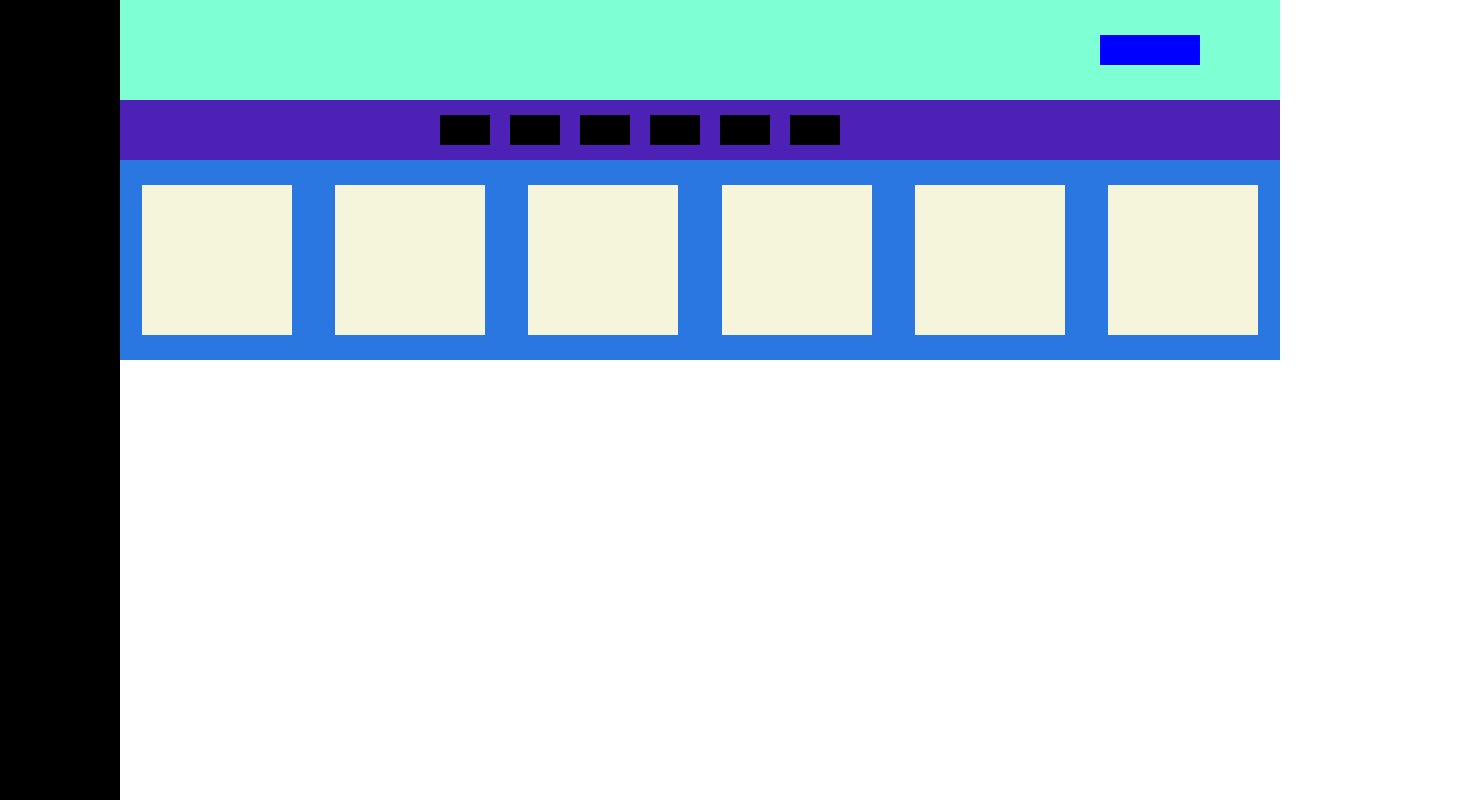
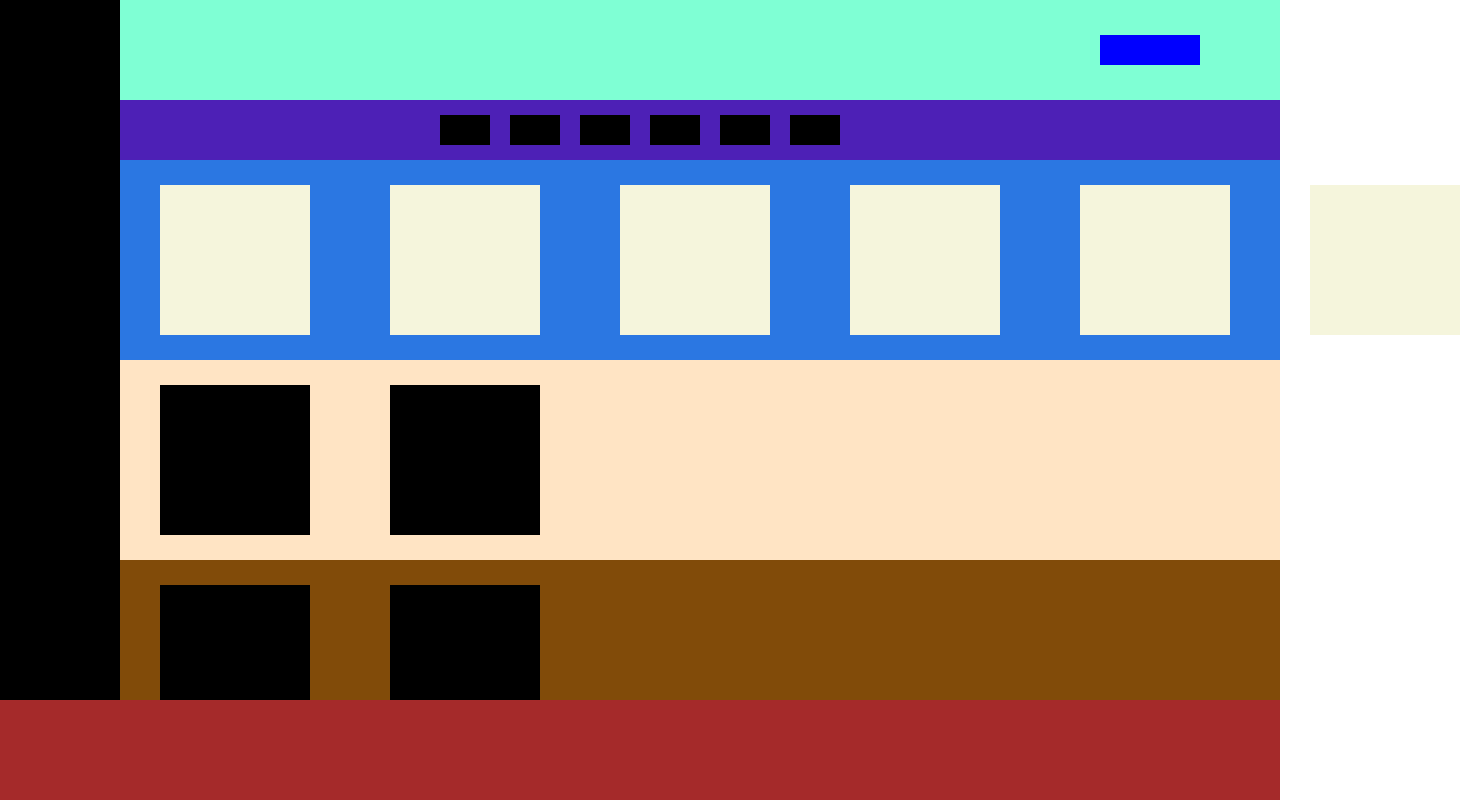
Before and after one commit to AnnaDAlessandro/-html-css-spotifyweb, a plain HTML site: page index.html in a window 1280 px wide. Shown: the whole page, 1460 px wide, since content can reach past the window. Drawn offline with Linux system fonts and the light colour scheme.

Commit message:
Fine creazione blocchi

```diff
--- a/index.html
+++ b/index.html
@@ -68,15 +68,14 @@
             </figure>
 
         </div>
-      </div>
-     <div class="parte2">
-      <div class="sinister">
 
       </div>
     </div>
+    <footer>
+        <div class="sinister">
 
-
-    </div>
+        </div>
+    </footer>
 
 
 
--- a/style.css
+++ b/style.css
@@ -61,8 +61,9 @@
     background-color: rgb(43, 119, 226);
     width: 100%;
     align-items: center;
-    justify-content: space-around;
-    padding-left: 120px;
+    padding-inline: 160px;
+    gap: 80px;
+    justify-content: flex-start;
 }
 
 .recently-played figure{
@@ -72,3 +73,54 @@
     background-color: beige;
 
 }
+.john-doe{
+    display: flex;
+    height: 200px;
+    background-color: bisque;
+    width: 100%;
+    align-items: center;
+    justify-content:flex-start;
+    padding-inline: 160px;
+    gap: 80px;
+
+}
+.john-doe figure{
+    aspect-ratio: 1;
+    width: 150px;
+    height: 150px;
+    background-color: rgb(0, 0, 0);
+    padding-left: 120px;
+
+}
+.popolari{
+    display: flex;
+    height: 200px;
+    background-color: rgb(129, 75, 9);
+    width: 100%;
+    align-items: center;
+    justify-content:flex-start;
+    padding-inline: 160px;
+    gap: 80px;
+
+}
+.popolari figure{
+    aspect-ratio: 1;
+    width: 150px;
+    height: 150px;
+    background-color: rgb(0, 0, 0);
+    padding-left: 120px;
+
+}
+footer{
+    position:absolute;
+    bottom:0;
+    left:0;
+    width:100%;
+    background-color:brown;
+    height: 100px;
+    z-index: 2;
+
+}
+.sinister{
+
+}
```
